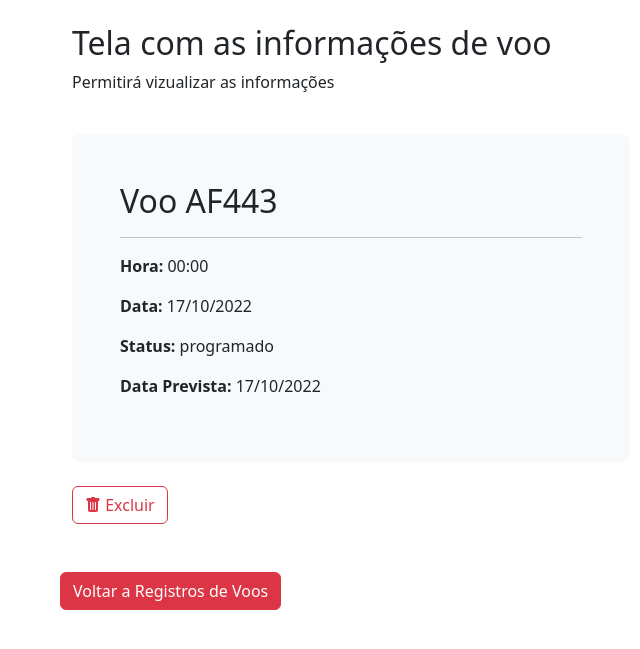
After one commit to franos-pj/PCS3643-Grupo7, a Django app: page /routes-and-flights/flights-records/flights-record-info in a window 1280 px wide. The commit adds this page. Shown: the top 649 px of the page, without its empty margins (10-650 px from the left). Run offline with Django 4.2, Linux system fonts and the light colour scheme; some libraries are stand-ins or nearby versions.

Commit message:
ADD: flights-records-info page

```diff
--- /dev/null
+++ b/src/templates/flight-record-info.html
@@ -0,0 +1,98 @@
+<!DOCTYPE html>
+<html lang="en">
+
+<head>
+    <meta charset="UTF-8" />
+    <meta name="viewport" content="width=device-width, initial-scale=1.0" />
+    <meta http-equiv="X-UA-Compatible" content="ie=edge" />
+    <!-- CSS only -->
+    <link href="https://cdn.jsdelivr.net/npm/bootstrap@5.2.2/dist/css/bootstrap.min.css" rel="stylesheet"
+        integrity="sha384-Zenh87qX5JnK2Jl0vWa8Ck2rdkQ2Bzep5IDxbcnCeuOxjzrPF/et3URy9Bv1WTRi" crossorigin="anonymous" />
+    <!-- Bootstrap icons -->
+    <link rel="stylesheet" href="https://cdn.jsdelivr.net/npm/bootstrap-icons@1.9.1/font/bootstrap-icons.css">
+    <!-- JavaScript Bundle with Popper -->
+    <script src="https://cdn.jsdelivr.net/npm/bootstrap@5.2.2/dist/js/bootstrap.bundle.min.js"
+        integrity="sha384-OERcA2EqjJCMA+/3y+gxIOqMEjwtxJY7qPCqsdltbNJuaOe923+mo//f6V8Qbsw3"
+        crossorigin="anonymous"></script>
+    <title>Information for a specific flight</title>
+</head>
+
+<body>
+    <div class="container mt-4">
+        <div class="row">
+            <h2>Tela com as informações de voo</h2>
+            <p>Permitirá vizualizar as informações</p>
+            <div class="mt-4">
+                <div class="col-md-6">
+                    <div class="h-100 p-5 bg-light rounded-3">
+                        <h2>Voo AF443</h2>
+                        <hr />
+                        <p><b>Hora:</b> 00:00</p>
+                        <p><b>Data:</b> 17/10/2022</p>
+                        <p><b>Status:</b> programado</p>
+                        <p><b>Data Prevista:</b> 17/10/2022</p>
+                    </div>
+                </div>
+            </div>
+            <div class="col-auto mt-4">
+                <button type="button" class="btn btn-outline-danger" data-bs-toggle="modal"
+                    data-bs-target="#deleteModal">
+                    <i class="bi bi-trash-fill"></i>
+                    Excluir
+                </button>
+            </div>
+            <div class="row">
+                <a href="{% url 'flightsRecords' %}" class="btn btn-danger col-auto mt-5">
+                    Voltar a Registros de Voos
+                </a>
+            </div>
+        </div>
+    </div>
+
+    <div class="modal fade" id="deleteModal" tabindex="-1" aria-labelledby="deleteModalLabel" aria-hidden="true">
+        <div class="modal-dialog modal-dialog-centered">
+            <div class="modal-content">
+                <div class="modal-header">
+                    <h1 class="modal-title fs-5" id="deleteModalLabel">
+                        Confirme exclusão
+                    </h1>
+                    <button type="button" class="btn-close" data-bs-dismiss="modal" aria-label="Close"></button>
+                </div>
+                <div class="modal-body">
+                    <p>Você deseja mesmo excluir esse voo?</p>
+                    <small class="text-muted">
+                        Esse modal corresponde à tela de Tela de Confirmação de Exclusão
+                        de Voo, no diagrama de telas exposto na documentação.
+                    </small>
+                </div>
+                <div class="modal-footer">
+                    <button type="button" class="btn btn-secondary" data-bs-dismiss="modal" aria-label="Close">
+                        Não
+                    </button>
+                    <button type="button" class="btn btn-danger" data-bs-toggle="modal"
+                        data-bs-target="#deleteConfirmedModal">
+                        <i class="bi bi-trash-fill"></i>
+                        Excluir</button>
+                </div>
+            </div>
+        </div>
+    </div>
+    <div class="modal fade" id="deleteConfirmedModal" tabindex="-1" aria-labelledby="deleteConfirmedModalLabel"
+        aria-hidden="true">
+        <div class="modal-dialog modal-dialog-centered">
+            <div class="modal-content">
+                <div class="modal-body  text-center">
+                    <h4 class="modal-title text-danger" id="deleteConfirmedModalLabel">
+                        Voo excluído
+                        <i class="bi bi-check2-circle"></i>
+                    </h4>
+                    <button type="button" class="btn btn-primary mt-4" data-bs-dismiss="modal" aria-label="Close">
+                        OK
+                    </button>
+                </div>
+            </div>
+        </div>
+    </div>
+</body>
+
+</html>
```
Also changed, not shown: src/templates/flights-records.html (+19 -46 lines).
